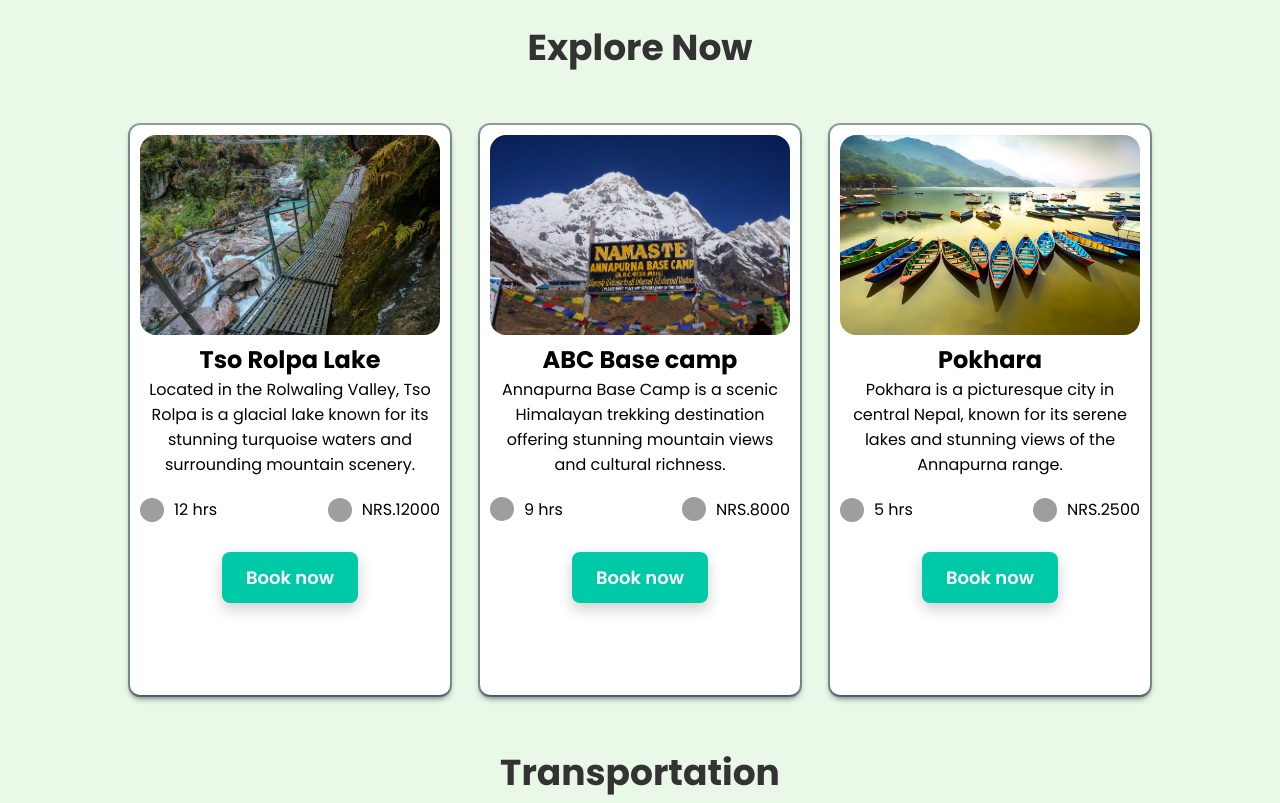
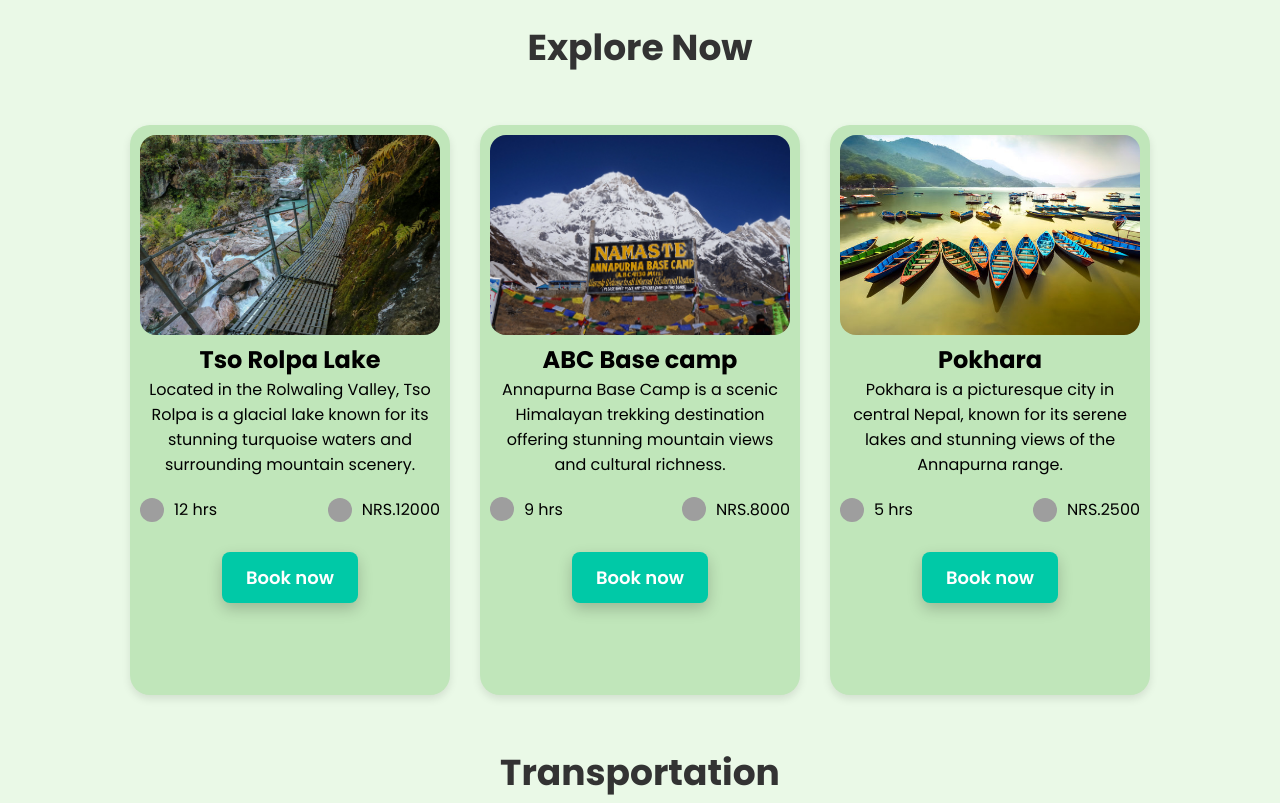
Before and after one commit to PapaFrankuu/Travell.io, a plain HTML site: page index.html in a window 1280 px wide. Shown: the part 780-1583 px from the top of the page. Drawn offline with Linux system fonts and the light colour scheme; grey boxes are pictures that could not be loaded.

Commit message:
Update explore.css

```diff
--- a/explore.css
+++ b/explore.css
@@ -23,12 +23,11 @@ body {
 .card {
   height: 550px;
   width: 300px;
-  background-color: white;
-  box-shadow: rgba(6, 24, 44, 0.4) 0px 0px 0px 2px,
-    rgba(6, 24, 44, 0.65) 0px 4px 6px -1px,
-    rgba(255, 255, 255, 0.08) 0px 1px 0px inset;
+  background-color: #C0E6BA;
+  box-shadow: 0 4px 8px rgba(0, 0, 0, 0.1);
+  transition: transform 0.3s ease;
   padding: 10px;
-  border-radius: 10px;
+  border-radius: 20px;
 }
 
 img {
```
